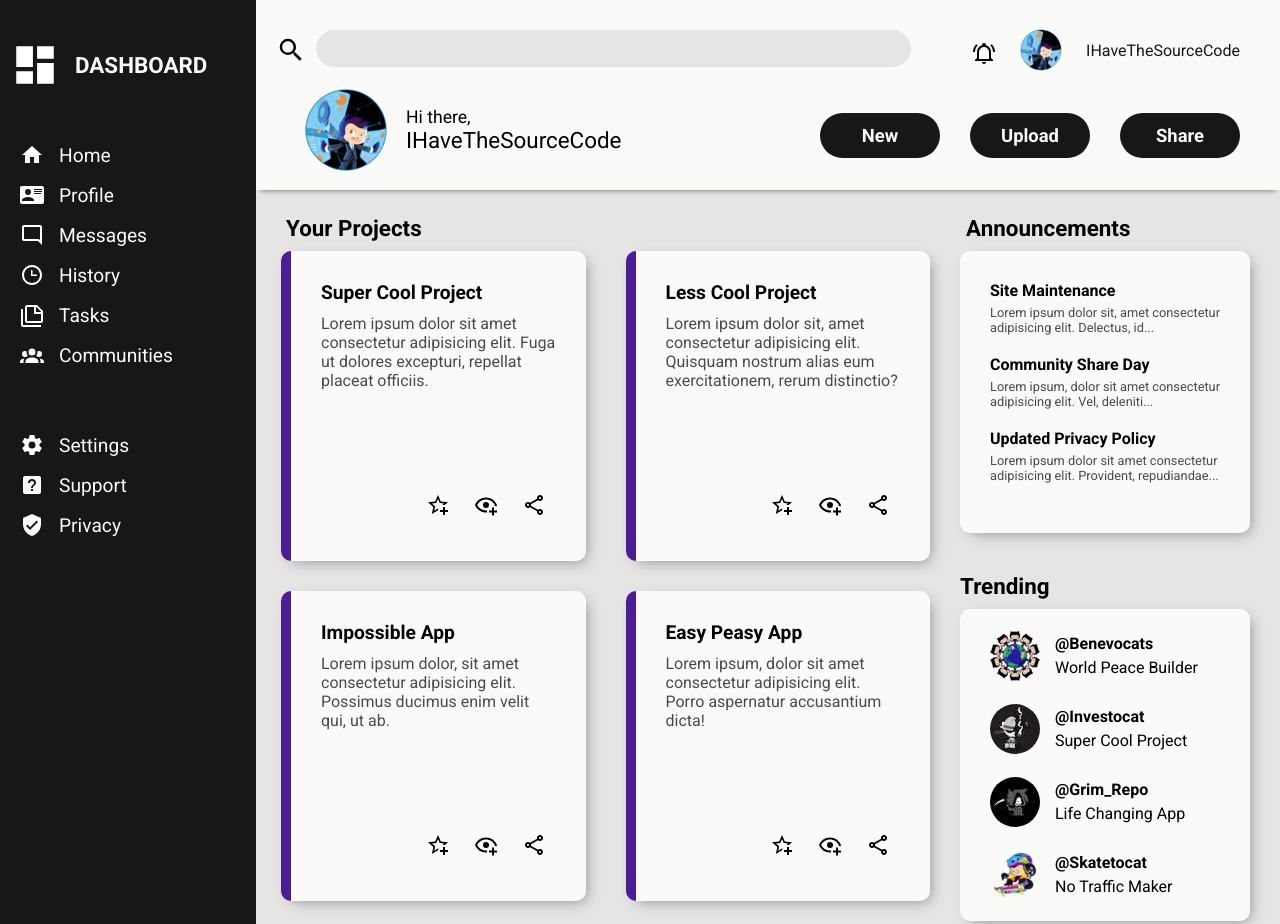
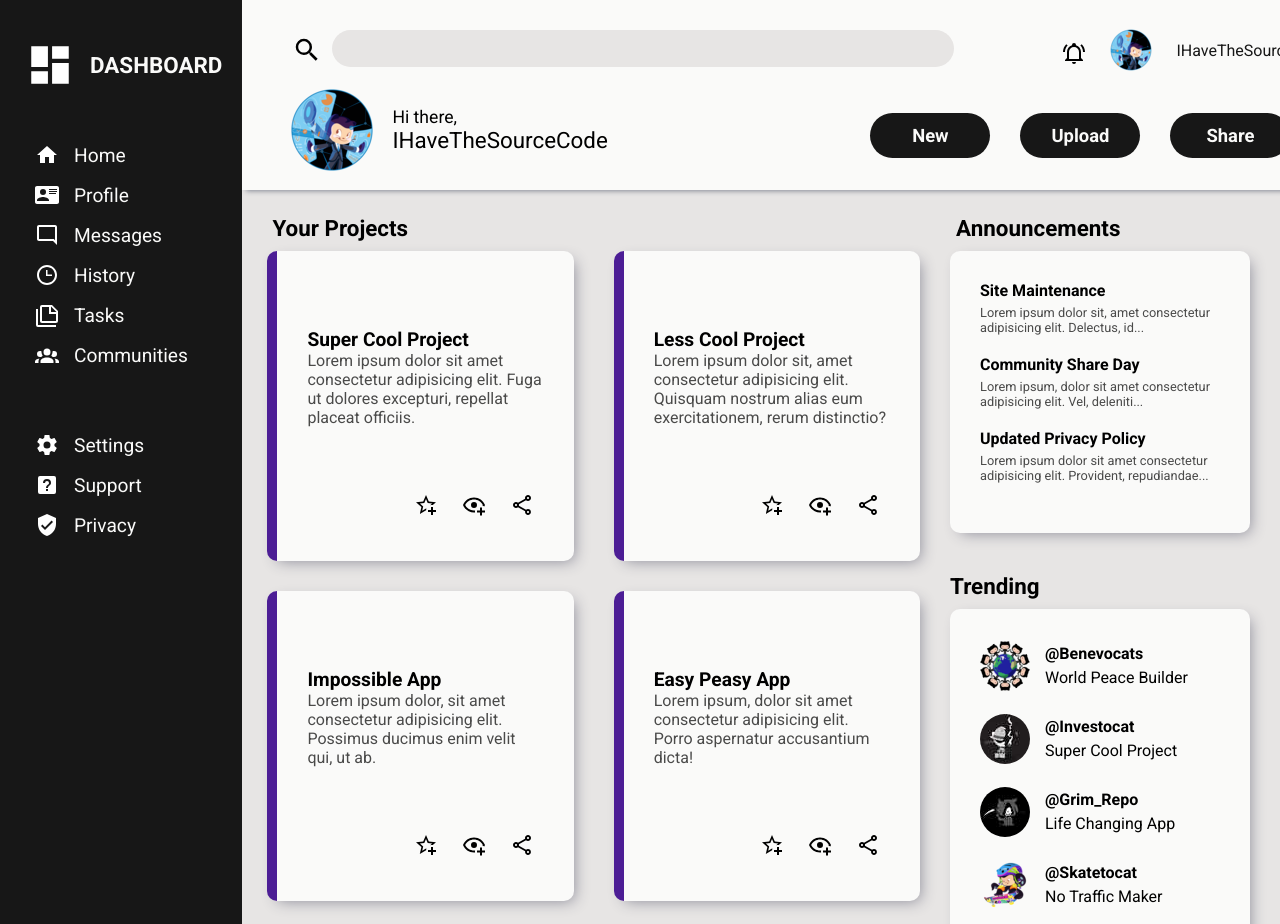
Before and after one commit to IHaveTheSourceCode/Admin_dashboard, a plain HTML site: page index.html in a window 1280 px wide. Shown: the top 924 px of the page. Drawn offline with Linux system fonts and the light colour scheme.

Commit message:
fix layout dimensions

```diff
--- a/style.css
+++ b/style.css
@@ -18,19 +18,19 @@
 .container {
   height: 100vh;
   display: grid;
-  grid-template-columns: 1fr 4fr;
+  grid-template-columns: 1fr 5fr;
 }
 
 .sidebar {
   color: var(--white-800);
   background-color: var(--black);
   padding-top: 45px;
-  padding-right: 25px;
+  padding-right: 20px;
 }
 
 .sidebar > div {
   margin-bottom: 50px;
-  margin-left: 20px;
+  margin-left: 35px;
 }
 
 .sidebar > div > img {
@@ -72,6 +72,11 @@
 .right-page > div:nth-of-type(1) {
   z-index: 1;
   position: fixed;
+  box-shadow: var(--shadow-header);
+  width: fit-content;
+  display: flex;
+  flex-direction: column;
+  width: 85%;
 }
 
 .header {
@@ -81,7 +86,7 @@
 }
 
 .header > div > input {
-  width: clamp(400px, 80%, 1000px);
+  width: clamp(400px, 80%, 600px);
   height: 35px;
   border-radius: 30px;
   font-size: 1.4rem;
@@ -109,7 +114,7 @@
 
 .search-bar img {
   height: 30px;
-  margin: 6px 10px 15px 20px;
+  margin: 6px 10px 15px 50px;
 }
 
 .current-user {
@@ -117,7 +122,7 @@
   align-items: center;
   gap: 20px;
   margin-top: -10px;
-  margin-right: 40px;
+  margin-left: 70px;
 }
 
 a {
@@ -141,6 +146,7 @@ a:hover {
   display: grid;
   grid-template-columns: 2fr 1fr;
   margin-top: 190px;
+  padding-bottom: 40px;
 }
 
 .content-title {
@@ -166,7 +172,7 @@ a:hover {
   margin-left: 10px;
   height: 250px;
   display: grid;
-  grid-template-rows: 1fr 1fr;
+  grid-template-rows: 5fr 1fr;
 }
 
 .project-card > div:nth-child(2) {
@@ -191,27 +197,21 @@ a:hover {
 }
 
 .project-card > div:first-child {
-  display: flex;
-  flex-direction: column;
-  gap: 10px;
 }
 
 .project-card > div > p:first-child {
   font-weight: bold;
   font-size: 1.2rem;
+  padding-top: 20%;
 }
 
 .project-card > div > p:nth-child(2) {
   opacity: 0.7;
 }
 
-.project-card > div:nth-child(2) {
-}
-
 .under-header {
   display: grid;
   grid-template-columns: 2fr 1fr;
-  box-shadow: var(--shadow-header);
 }
 
 .under-header-left {
@@ -320,7 +320,7 @@ button:hover {
 .trending {
   display: grid;
   margin-right: 30px;
-  padding: 10px 30px 10px 10px;
+  padding: 20px 40px 20px 10px;
   width: 250px;
 }
 
```
